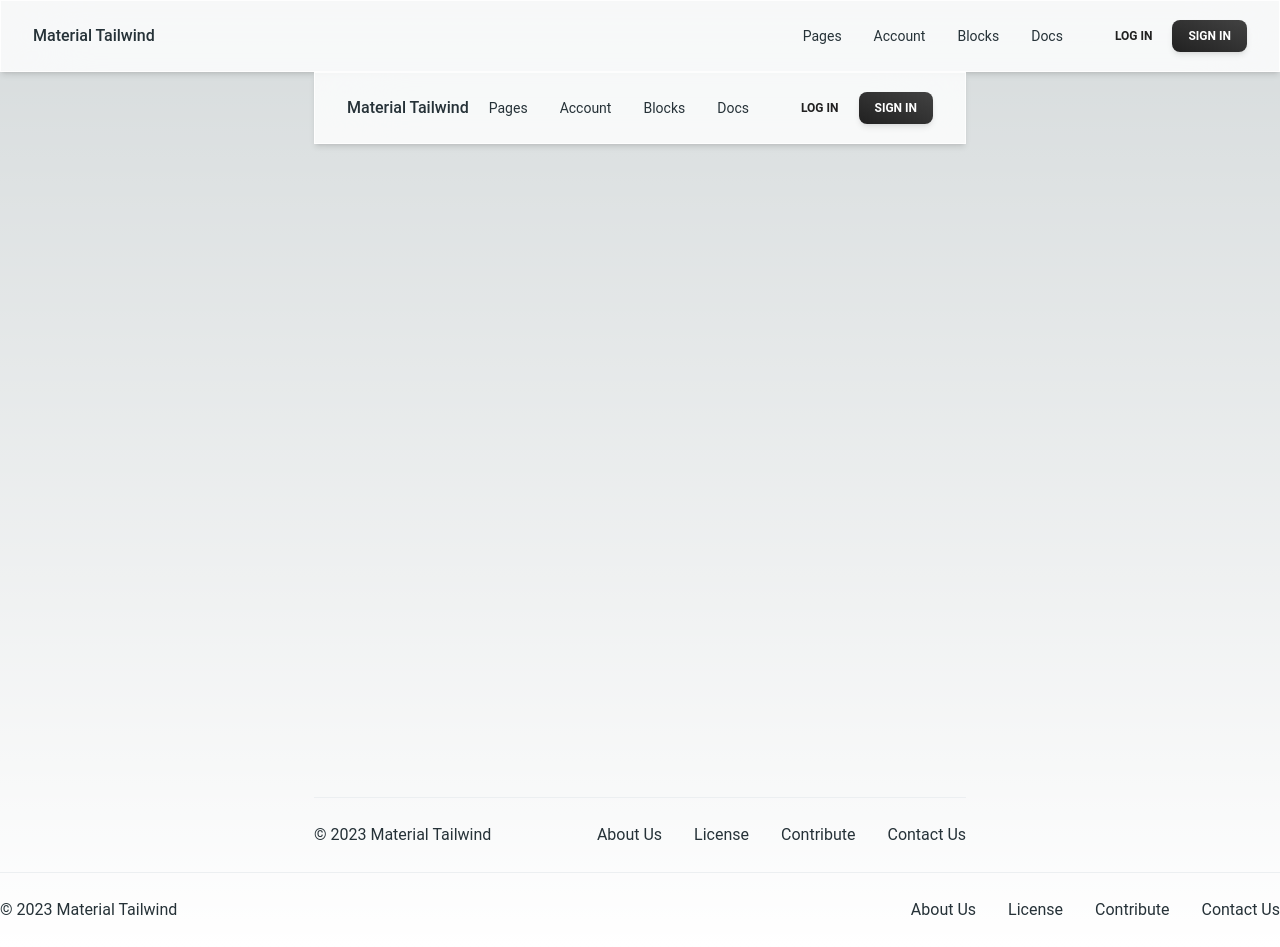
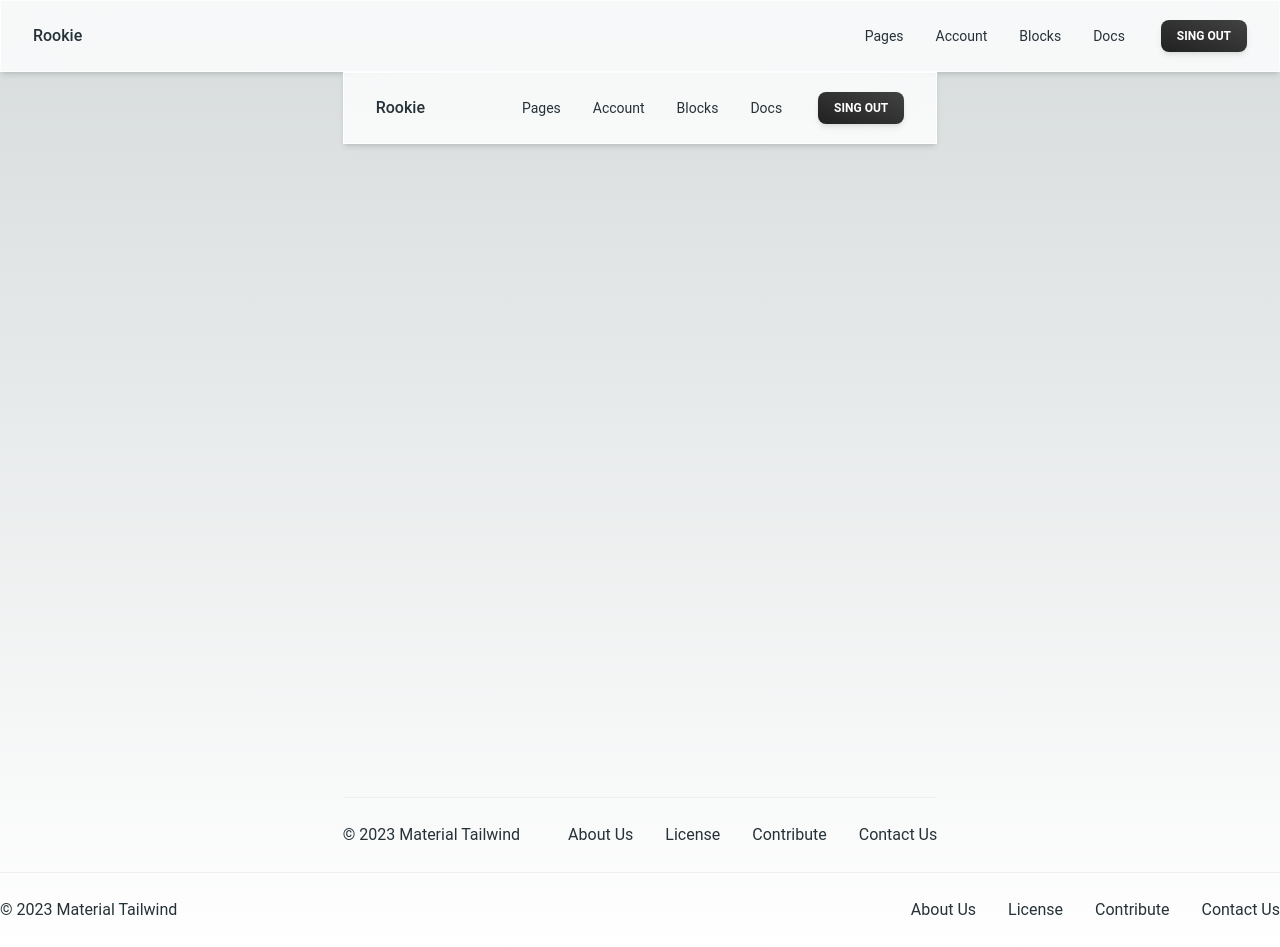
Before and after one commit to choace0427/ro-cognito, a Next.js app: page / in a window 1280 px wide. Built offline with nearby package versions, Linux system fonts and the light colour scheme; sample sign-in values are in the browser's storage.

Commit message:
fea/signin and signout

```diff
--- a/app/components/header.js
+++ b/app/components/header.js
@@ -2,18 +2,41 @@
 import React, { useState, useEffect } from 'react'
 import { Navbar, MobileNav, Typography, Button, IconButton, Card } from '@material-tailwind/react'
 import { useRouter } from 'next/navigation'
+import axios from 'axios'
+import { ToastContainer, toast } from 'react-toastify'
 
 export function Header() {
   const [openNav, setOpenNav] = useState(false)
+  const [user, setUser] = useState('')
   const router = useRouter()
 
-  const handleLogin = () => {
-    console.log('asdfasdf')
-    router.push('./signin')
+  const handleSignOut = () => {
+    const userData = {
+      email: 'jacobkevin0427@gmail.com',
+    }
+    axios
+      .post('http://localhost:4000/development/api/auth/signout', userData)
+      .then((res) => {
+        if (res.data.statusCode === 500) {
+          toast.error(res.data.message)
+        } else {
+          localStorage.removeItem('user')
+          router.push('/signin')
+        }
+      })
+      .catch((err) => {
+        console.log('err', err)
+      })
   }
 
   useEffect(() => {
     window.addEventListener('resize', () => window.innerWidth >= 960 && setOpenNav(false))
+  }, [])
+
+  useEffect(() => {
+    const Data = localStorage.getItem('user')
+    if (Data) setUser(JSON.parse(Data))
+    else router.push('signin')
   }, [])
 
   const navList = (
@@ -40,23 +63,42 @@ export function Header() {
       </Typography>
     </ul>
   )
-
   return (
+    <>
+      <ToastContainer />
       <div className='max-h-[768px]'>
         <Navbar className='h-max max-w-full rounded-none px-4 py-2 lg:px-8 lg:py-4'>
           <div className='flex items-center justify-between text-blue-gray-900'>
             <Typography as='a' href='#' className='mr-4 cursor-pointer py-1.5 font-medium'>
-            Material Tailwind
+              Rookie
             </Typography>
             <div className='flex items-center gap-4'>
               <div className='mr-4 hidden lg:block'>{navList}</div>
               <div className='flex items-center gap-x-1'>
-              <Button variant='text' size='sm' className='hidden lg:inline-block' onClick={() => handleLogin()}>
+                {!user ? (
+                  <>
+                    <Button
+                      variant='outlined'
+                      size='sm'
+                      className='hidden lg:inline-block'
+                      onClick={() => router.push('/signin')}
+                    >
                       <span>Log In</span>
                     </Button>
                     <Button variant='gradient' size='sm' className='hidden lg:inline-block'>
-                <span>Sign in</span>
+                      <span>Sign Up</span>
                     </Button>
+                  </>
+                ) : (
+                  <Button
+                    variant='gradient'
+                    size='sm'
+                    className='hidden lg:inline-block'
+                    onClick={() => handleSignOut()}
+                  >
+                    <span>Sing Out</span>
+                  </Button>
+                )}
               </div>
               <IconButton
                 variant='text'
@@ -92,15 +134,29 @@ export function Header() {
           <MobileNav open={openNav}>
             {navList}
             <div className='flex items-center gap-x-1'>
-            <Button fullWidth variant='text' size='sm' className='' onClick={handleLogin}>
-              Login
+              {!user ? (
+                <>
+                  <Button
+                    variant='outlined'
+                    size='sm'
+                    className='hidden lg:inline-block'
+                    onClick={() => router.push('/signin')}
+                  >
+                    <span>Log In</span>
                   </Button>
-            <Button fullWidth variant='gradient' size='sm' className=''>
-              <span>Sign in</span>
+                  <Button variant='gradient' size='sm' className='hidden lg:inline-block'>
+                    <span>Sign Up</span>
                   </Button>
+                </>
+              ) : (
+                <Button variant='gradient' size='sm' className='hidden lg:inline-block' onClick={() => handleSignOut()}>
+                  <span>Sing Out</span>
+                </Button>
+              )}
             </div>
           </MobileNav>
         </Navbar>
       </div>
+    </>
   )
 }
--- a/app/signin/page.js
+++ b/app/signin/page.js
@@ -29,8 +29,11 @@ export default function Home() {
           if (res.data.statusCode === 500) {
             toast.error(res.data.message)
           } else {
-            console.log(res)
-            toast.success(res.data.message)
+            if (res.data.AuthenticationResult) {
+              localStorage.setItem('user', JSON.stringify(res.data.AuthenticationResult))
+              toast.success('Sign In successfully')
+              router.push('/dashboard')
+            }
           }
         })
         .catch((err) => {
@@ -74,7 +77,7 @@ export default function Home() {
             toast.error(res.data.message)
           } else {
             toast.success(res.data.message)
-            router.push('/signin')
+            setForget(true)
           }
         })
         .catch((err) => {
```
Lines whose indentation alone changed are shown as unchanged.
